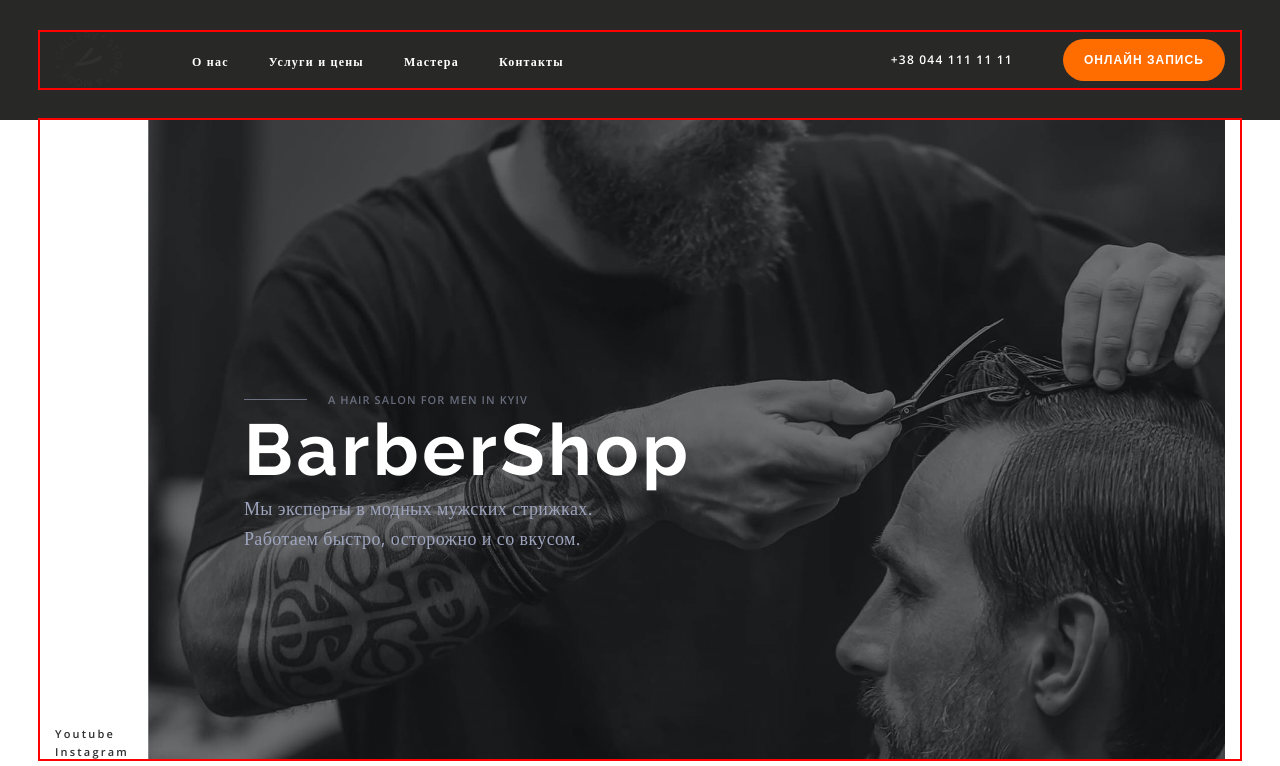
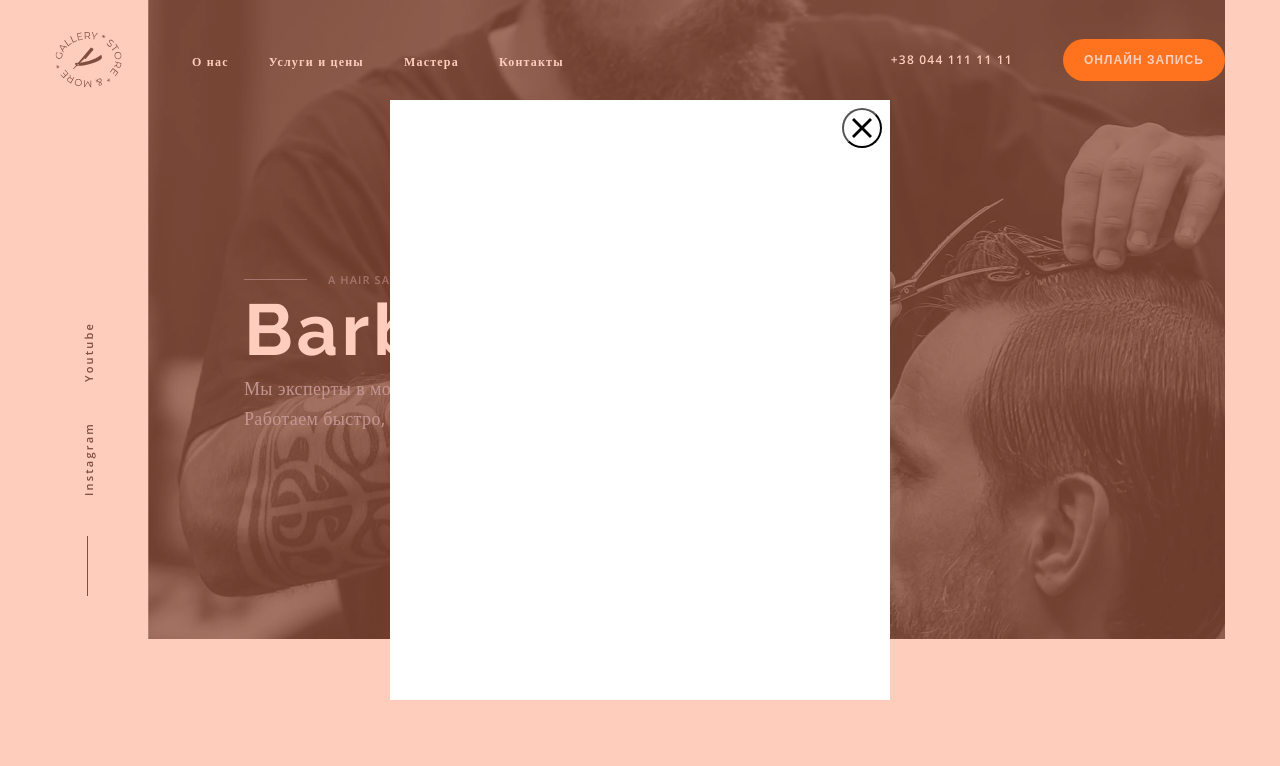
Before and after one commit to TetianaDoroshko/Barber-Shop, a plain HTML site: page index.html in a window 1280 px wide. Both pictures are taken after a click on the button "ОНЛАЙН ЗАПИСЬ". Shown: the top 766 px of the page. Drawn offline with nearby package versions, Linux system fonts and the light colour scheme.

Commit message:
Translate left part of hero? adds trasitions and modal

```diff
--- a/CSS/styles.css
+++ b/CSS/styles.css
@@ -38,7 +38,6 @@ img {
   padding-left: 15px;
   padding-right: 15px;
   margin: 0 auto;
-  outline: 2px solid red;
 }
 .pre-title {
   font-family: Open Sans;
@@ -91,8 +90,10 @@ img {
 /* Header */
 
 .header {
-  background-color: rgb(40, 41, 39);
   padding: 32px 0;
+  position: absolute;
+  width: 100%;
+  left: 0;
 }
 .header-link,
 .header-tel {
@@ -102,6 +103,7 @@ img {
   line-height: 1.33;
   letter-spacing: 0.1em;
   color: #ffffff;
+  transition: color 350ms ease;
 }
 .header-link:hover,
 .header-link:focus,
@@ -112,10 +114,10 @@ img {
 
 .header-button {
   color: #ffffff;
+  transition: background-color 350ms ease;
 }
 .header-button:hover,
 .header-button:focus {
-  color: #ffffff;
   background-color: var(--accent-color);
 }
 .header-container {
@@ -140,6 +142,17 @@ img {
 .header-item:not(:last-child) {
   margin-right: 40px;
 }
+.current {
+  position: relative;
+  color: var(--accent-color);
+}
+.current::after {
+  content: '';
+  position: absolute;
+  width: 100%;
+  height: 1px;
+  background-color: var(--accent-color);
+}
 
 /* hero */
 .hero-container {
@@ -155,10 +168,28 @@ img {
   background-position: center;
   background-repeat: no-repeat;
 }
-.hero-list {
+.hero-left {
   width: 93px;
   display: flex;
-  flex-direction: column-reverse;
+  align-items: flex-end;
+  padding-left: 23px;
+  padding-bottom: 40px;
+}
+.hero-list {
+  display: flex;
+  align-items: center;
+  transform: rotate(-90deg) translateX(-15px);
+  transform-origin: top left;
+}
+.hero-list::before {
+  content: '';
+  width: 60px;
+  height: 1px;
+  background-color: #303030;
+  margin-right: 40px;
+}
+.hero-item + .hero-item {
+  margin-left: 40px;
 }
 .hero-link {
   font-family: Open Sans;
@@ -169,6 +200,7 @@ img {
   letter-spacing: 0.2em;
   color: var(--second-title-color);
   text-decoration: none;
+  transition: color 350ms ease;
 }
 .hero-link:hover,
 .hero-link:focus {
@@ -219,6 +251,7 @@ img {
 .about-button {
   color: #303030;
   border: 1px solid var(--accent-color);
+  transition: background-color 350ms ease, color 350ms ease;
 }
 .about-button:hover {
   background-color: var(--accent-color);
@@ -304,10 +337,10 @@ img {
   border: 1px solid var(--accent-color);
   display: block;
   margin: 0 auto;
+  transition: background-color 350ms ease, color 350ms ease;
 }
 .prices-button:hover,
 .prices-button:focus {
-  color: #ffffff;
   background-color: var(--accent-color);
 }
 
@@ -361,7 +394,30 @@ img {
 .masters-item:not(:last-child) {
   margin-right: 30px;
 }
-
+.masters-img-wrap {
+  position: relative;
+  overflow: hidden;
+}
+.masters-img-text {
+  position: absolute;
+  top: 0;
+  left: 0;
+  width: 100%;
+  height: 100%;
+  padding: 20px;
+  background-color: #ff6a0059;
+  color: #ffffff;
+  font-family: Open Sans;
+  font-style: normal;
+  font-weight: 600;
+  font-size: 14px;
+  line-height: 1.5;
+  transform: translateY(100%);
+  transition: transform 350ms ease, color 350ms ease;
+}
+.masters-item:hover .masters-img-text {
+  transform: translateY(0);
+}
 .masters-pre-title {
   color: #303030;
   margin-bottom: 20px;
@@ -410,6 +466,7 @@ img {
   justify-content: center;
   align-items: center;
   color: #303030;
+  transition: color 350ms ease, color 350ms ease;
 }
 .masters-social-link:hover,
 .masters-social-link:focus {
@@ -498,3 +555,45 @@ img {
   color: #ffffff;
   display: flex;
 }
+/* Modal window */
+.backdrop {
+  position: fixed;
+  top: 0;
+  left: 0;
+  width: 100vw;
+  height: 100vh;
+  background-color: rgba(255, 127, 80, 0.39);
+  transition: opacity 500ms ease, visibility 500ms ease;
+}
+.modal {
+  position: absolute;
+  top: 50%;
+  left: 50%;
+  width: 500px;
+  min-height: 600px;
+  background-color: #ffffff;
+  transform: translate(-50%, -50%) scale(1);
+  transition: transform 500ms ease;
+}
+.is-hidden {
+  opacity: 0;
+  visibility: 0;
+  pointer-events: none;
+}
+.is-hidden .modal {
+  transform: translate(-50%, -50%) scale(0);
+}
+.close-btn {
+  position: absolute;
+  top: 8px;
+  right: 8px;
+  width: 40px;
+  height: 40px;
+  border-radius: 50%;
+
+  background-image: url(../Images/close.svg);
+  background-color: transparent;
+  background-size: 20px 20px;
+  background-repeat: no-repeat;
+  background-position: center;
+}
--- a/index.html
+++ b/index.html
@@ -28,17 +28,19 @@
                 </ul>
             </nav>
             <a class="link header-tel" href="tel:+380441111111">+38 044 111 11 11</a>
-            <button class="header-button btn" type="button">Онлайн запись</button>
+            <button class="header-button btn" data-modal-open type="button">Онлайн запись</button>
         </div>
     </header>
     <main>
         <!-- Hero -->
         <section class="hero ">
             <div class="container hero-container">
+                <div class="hero-left">
                     <ul class="list hero-list">
                         <li class="hero-item"><a class="link hero-link" href="" target="_blank" rel="noopener noreferrer">Instagram</a></li>
                         <li class="hero-item"><a class="link hero-link" href="" target="_blank" rel="noopener noreferrer">Youtube</a></li>
                     </ul>
+                </div>
                 <div class="hero-right">
                     <p class="hero-pre-title pre-title">A hair salon for men in Kyiv</p>
                     <h1 class="hero-title section-title"  lang="en">BarberShop</h1>
@@ -146,8 +148,10 @@
             <h2 class="masters-title section-title">Наши мастера</h2>
             <ul class="list masters-list">
                 <li class="masters-item">
+                    <div class="masters-img-wrap">
                         <img src="./images/master1.jpg" alt="Мастер стрижет клиента" width="370">
-
+                        <p class="masters-img-text">Lorem ipsum dolor sit amet consectetur adipisicing elit. Ab, eligendi esse sit nulla perferendis corporis nemo, laboriosam blanditiis voluptate id earum adipisci itaque ea, voluptatum ipsum aut vitae fugiat tempora. Magni aperiam cum quae sunt, porro officiis ipsum laudantium dignissimos!</p>
+                    </div>
                     <div class="masters-item-content">
                         <h3 class="master-item-title" lang="en">John Smith</h3>
                         <p class="master-item-text" lang="en">Extreme Barber</p>
@@ -229,8 +233,15 @@
             </ul>
         </div>
     </footer>
+    <!-- Modal window -->
+    <div class="backdrop is-hidden" data-modal>
+        <div class="modal">
+            <button type="button" class="close-btn" data-modal-close></button>
+        </div>
+    </div>
 
 
+<script src="./js/modal.js"></script>
 
 </body>
 
--- /dev/null
+++ b/js/modal.js
@@ -0,0 +1,14 @@
+(() => {
+        const refs = {
+            openModalBtn: document.querySelector('[data-modal-open]'),
+            closeModalBtn: document.querySelector('[data-modal-close]'),
+            modal: document.querySelector('[data-modal]'),
+        };
+
+        refs.openModalBtn.addEventListener('click', toggleModal);
+        refs.closeModalBtn.addEventListener('click', toggleModal);
+
+        function toggleModal() {
+            refs.modal.classList.toggle('is-hidden');
+        }
+    })();
```
Also changed, not shown: Images/close.svg (added). Lines whose indentation alone changed are shown as unchanged.
